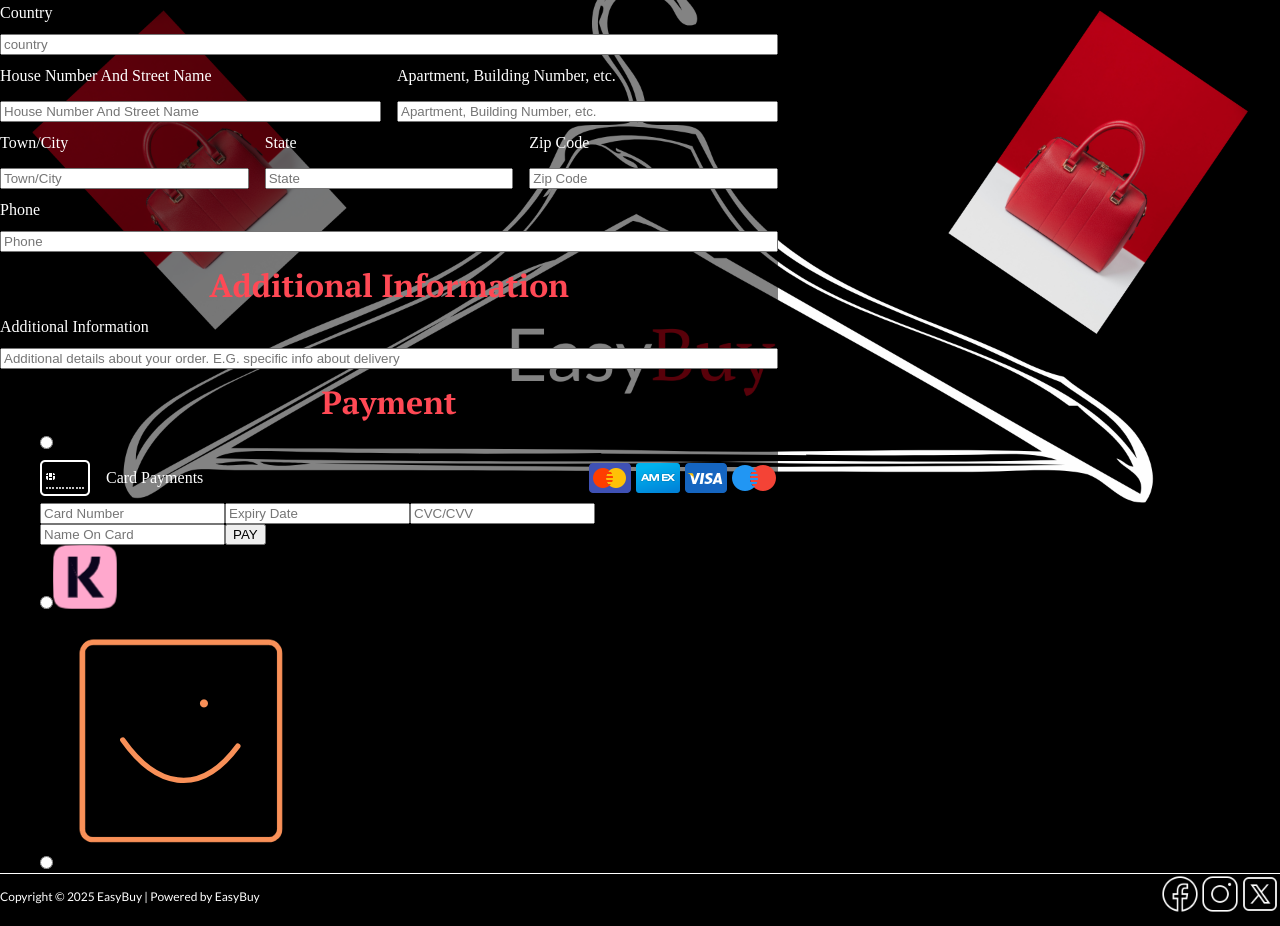
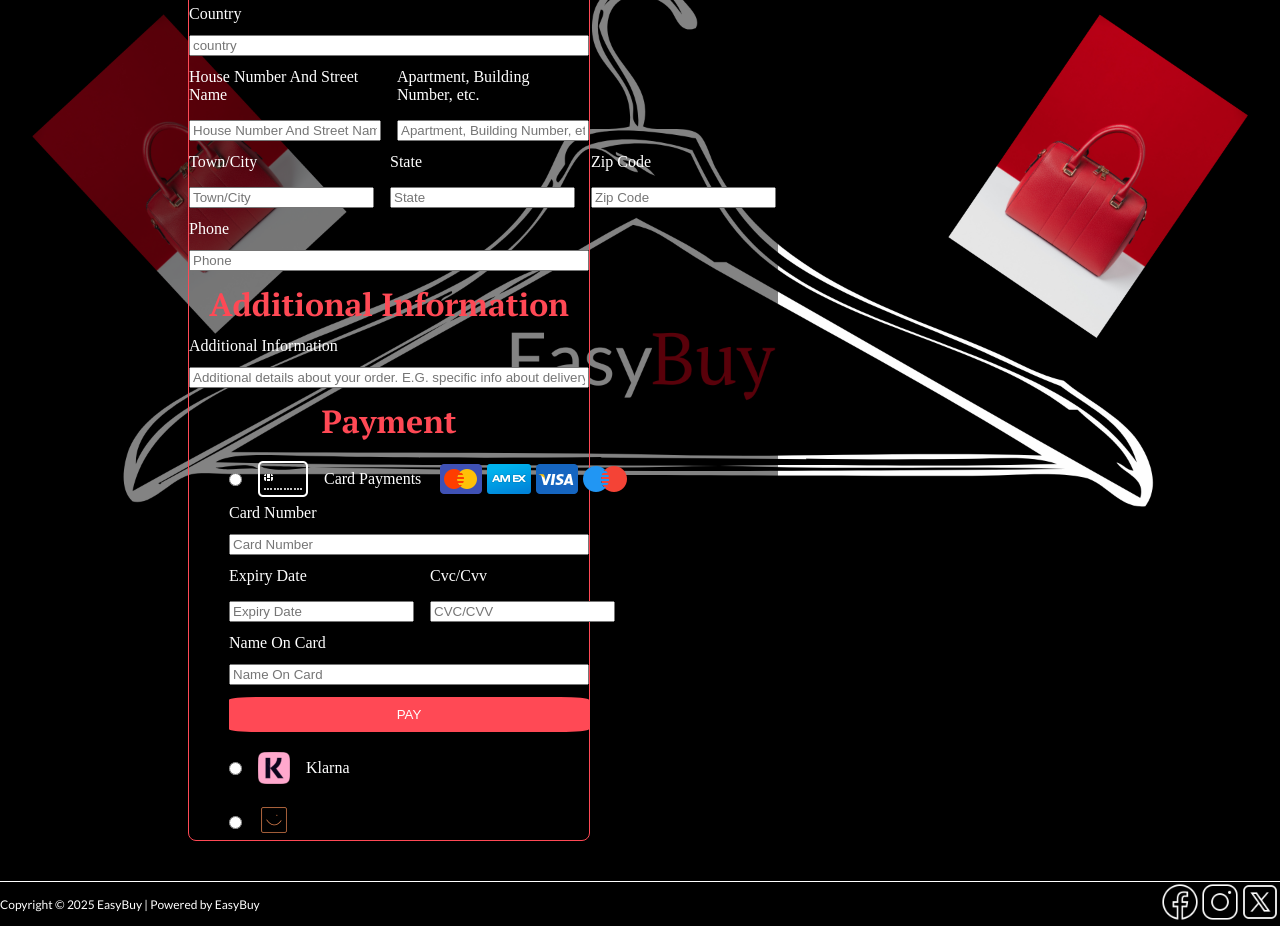
Before and after one commit to lem31/mystore, a React (Vite) app in the folder my-store-app/: page /Checkout in a window 1280 px wide. Shown: the part 420-1346 px from the top of the page. Built offline with nearby package versions, Linux system fonts and the light colour scheme; a web font is replaced by a local one.

Commit message:
added styles to checkout page

```diff
--- a/my-store-app/src/CSS_Modules/Checkout_Page/checkout.module.css
+++ b/my-store-app/src/CSS_Modules/Checkout_Page/checkout.module.css
@@ -1,17 +1,18 @@
 .container_checkout {
   display: flex;
   flex-direction: column;
+
   max-width: 100vw;
   height: auto;
   margin-top: 40px;
+  margin-bottom: 40px;
   gap: 16px;
 }
 
 .inner_container_checkout {
   display: flex;
   flex-direction: row;
-
-  width: 100vw;
+  max-width: 100vw;
 }
 
 .payment_form_box {
@@ -28,7 +29,9 @@
   display: flex;
   flex-direction: column;
   gap: 12px;
-  width: 100%;
+  width: 400px;
+  border: 1px solid var(--tertiary-color);
+  border-radius: 8px;
 }
 
 .checkout_label {
@@ -46,15 +49,26 @@
 .row_div {
   display: flex;
   flex-direction: row;
+  align-items: center;
   gap: 16px;
   width: 100%;
+}
+
+.klarna_div,
+.vipps_div {
+  margin-top: 20px;
+}
+
+.klarna_p {
+  font-size: var(--font-size-small);
+  color: var(--secondary-color);
 }
 
 .card_payment_div {
   display: flex;
   flex-direction: row;
   align-items: center;
-  gap: 16px;
+  /* gap: 16px; */
   width: 100%;
 }
 
@@ -70,3 +84,36 @@
   justify-content: end;
   width: 100%;
 }
+
+.card_payment_form_div {
+  display: flex;
+  flex-direction: column;
+  gap: 12px;
+  width: 100%;
+}
+
+.klarna_img,
+.vipps_img {
+  width: 32px;
+  height: 32px;
+}
+
+.img_p_div {
+  display: flex;
+  flex-direction: row;
+  gap: 16px;
+  width: 100%;
+  align-items: center;
+}
+
+.your_order_titles,
+.your_product_items {
+  display: grid;
+  grid-template-columns: repeat(4, 1fr);
+  grid-template-rows: 1fr;
+  color: var(--secondary-color);
+  max-width: 800px;
+  margin-top: 8px;
+  justify-items: center;
+  align-items: center;
+}
--- a/my-store-app/src/Components/Checkout/Payment_Form/index.jsx
+++ b/my-store-app/src/Components/Checkout/Payment_Form/index.jsx
@@ -70,13 +70,20 @@ function PaymentForm() {
 
 
         <h2 className={gStyles.h2}>Payment</h2>
-        <ul>
-          <li>
+        <ul >
+
+          <li >
+          <div className={styles.row_div}>
+          <label htmlFor="option1">
+          <div className={styles.row_div}>
             <input type="radio" id="option1" name="payment-options" value="option1"/>
-            <label htmlFor="option1">
-              <div className={styles.card_payment_div}>
+
+
+
               <img src={CreditCard} alt="Option 1"/>
+
               <p className={styles.card_payment_p}>Card Payments</p>
+
             <div className={styles.card_payment_img_div}>
               <img src={MasterCard} alt="Option1"/>
               <img src={Amex} alt="Option1"/>
@@ -84,34 +91,51 @@ function PaymentForm() {
               <img src={Mæstro} alt="Option1"/>
               </div>
               </div>
+
+
             </label>
+            </div>
           </li>
 
-          <label htmlFor="card-number"/>
+
+<div className={styles.card_payment_form_div}>
+          <label className={styles.checkout_label} htmlFor="card-number">Card Number</label>
           <input type="number" id="card-number" name="card-number" placeholder="Card Number"/>
-          <label htmlFor="expiry-date"/>
+          <div className={styles.row_div}>
+          <div className={styles.label_input_div}>
+          <label className={styles.checkout_label} htmlFor="expiry-date">Expiry Date</label>
           <input type="text" id="expiry-date" name="expiry-date" placeholder="Expiry Date"/>
-          <label htmlFor="cvc-cvv"/>
+        </div>
+        <div className={styles.label_input_div}>
+          <label className={styles.checkout_label} htmlFor="cvc-cvv">Cvc/Cvv</label>
           <input type="number" id="cvc-cvv" name="cvc-cvv" placeholder="CVC/CVV"/>
-          <label htmlFor="name-on-card"/>
+        </div>
+          </div>
+          <label className={styles.checkout_label} htmlFor="name-on-card">Name On Card</label>
           <input type="text" id="name-on-card" name="name-on-card" placeholder="Name On Card"/>
 
-          <button type="submit">PAY</button>
-
+          <button className={gStyles.button} type="submit">PAY</button>
+          </div>
           <li>
+          <div className={`${styles.row_div} ${styles.klarna_div}`}>
             <input type="radio" id="option2" name="payment-options" value="option2"/>
             <label htmlFor="option2">
-              <img src={Klarna} alt="Option 2"/>
-              <span>Klarna</span>
+            <div className={styles.img_p_div}>
+              <img className={styles.klarna_img} src={Klarna} alt="Option 2"/>
+              <p className={styles.klarna_p}>Klarna</p>
+              </div>
             </label>
+            </div>
           </li>
 
           <li>
+            <div className={`${styles.row_div} ${styles.vipps_div}`}>
             <input type="radio" id="option3" name="payment-options" value="option3"/>
             <label htmlFor="option3">
-              <img src={Vipps} alt="Option 3"/>
+              <img className={styles.vipps_img} src={Vipps} alt="Option 3"/>
               <span>Vipps</span>
             </label>
+            </div>
           </li>
         </ul>
 
--- a/my-store-app/src/Components/Checkout/Your_Order/index.jsx
+++ b/my-store-app/src/Components/Checkout/Your_Order/index.jsx
@@ -9,7 +9,7 @@ const YourOrder = () => {
     <>
       <div className={styles.outer_cart_box}>
         <div className={styles.cart_card}>
-          <div className={styles.cart_card_titles}>
+          <div className={styles.your_order_titles}>
             <p className={styles.product_card_title}>Product</p>
             <p className={styles.subtotal_title}>Subtotal</p>
           </div>
@@ -17,7 +17,7 @@ const YourOrder = () => {
             <ul>
               {cart.map((product) => (
                 product && (
-                  <li key={product.id} className={styles.product_items}>
+                  <li key={product.id} className={styles.your_product_items}>
                     <div className={styles.products_in_cart_div}>
                       <div className={styles.image_div}>
                         <img className={styles.product_image} src={product.image.url} alt={product.title} />
--- a/my-store-app/src/Components/Pages/Checkout_Page/index.jsx
+++ b/my-store-app/src/Components/Pages/Checkout_Page/index.jsx
@@ -8,7 +8,9 @@ function CheckoutPage() {
     <div className={styles.container_checkout}>
       <h1 className={gStyles.h1}>CHECKOUT</h1>
        <div className={styles.inner_container_checkout}>
+
       <PaymentForm/>
+
       <YourOrder/>
       </div>
     </div>
```
